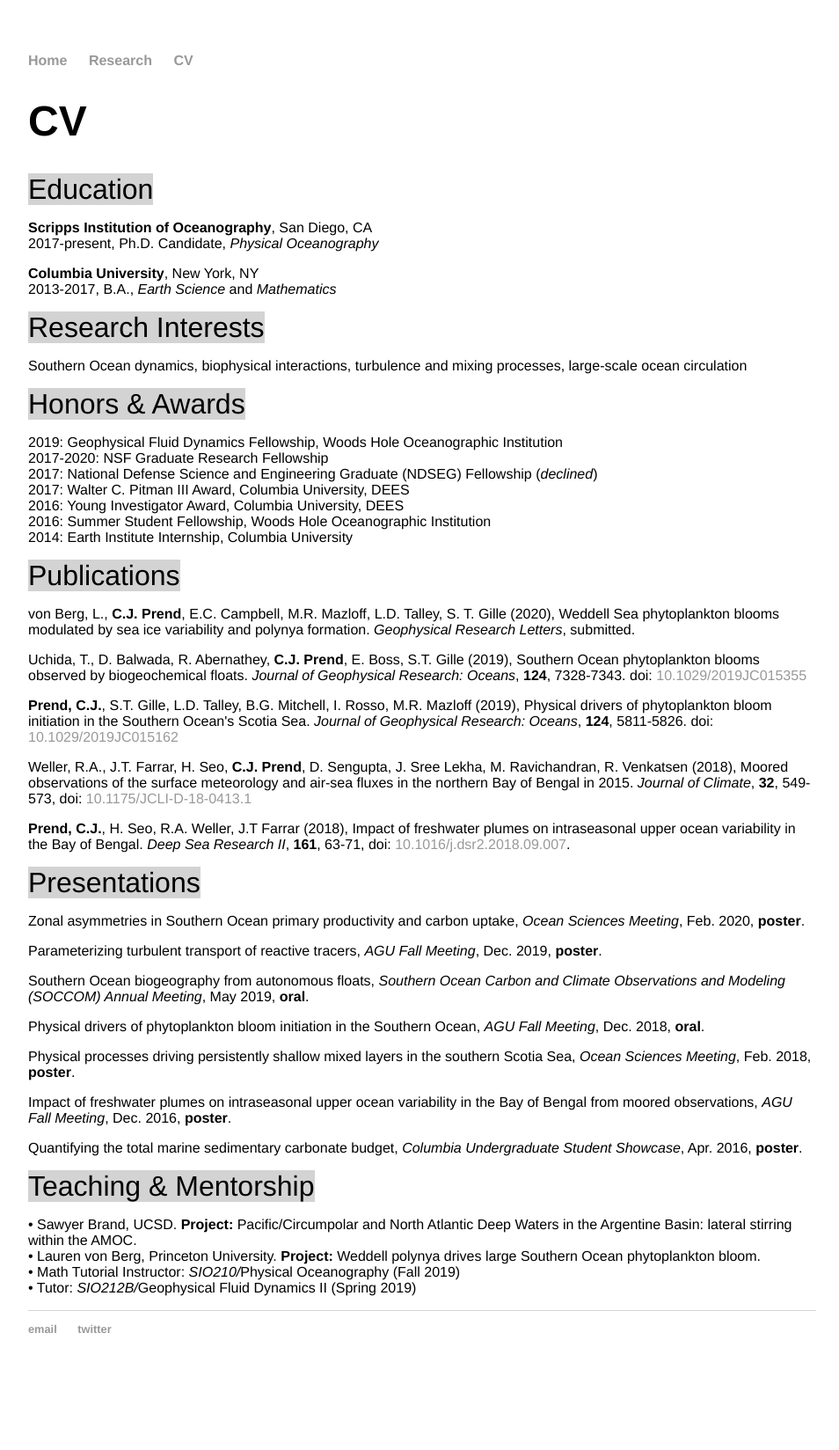
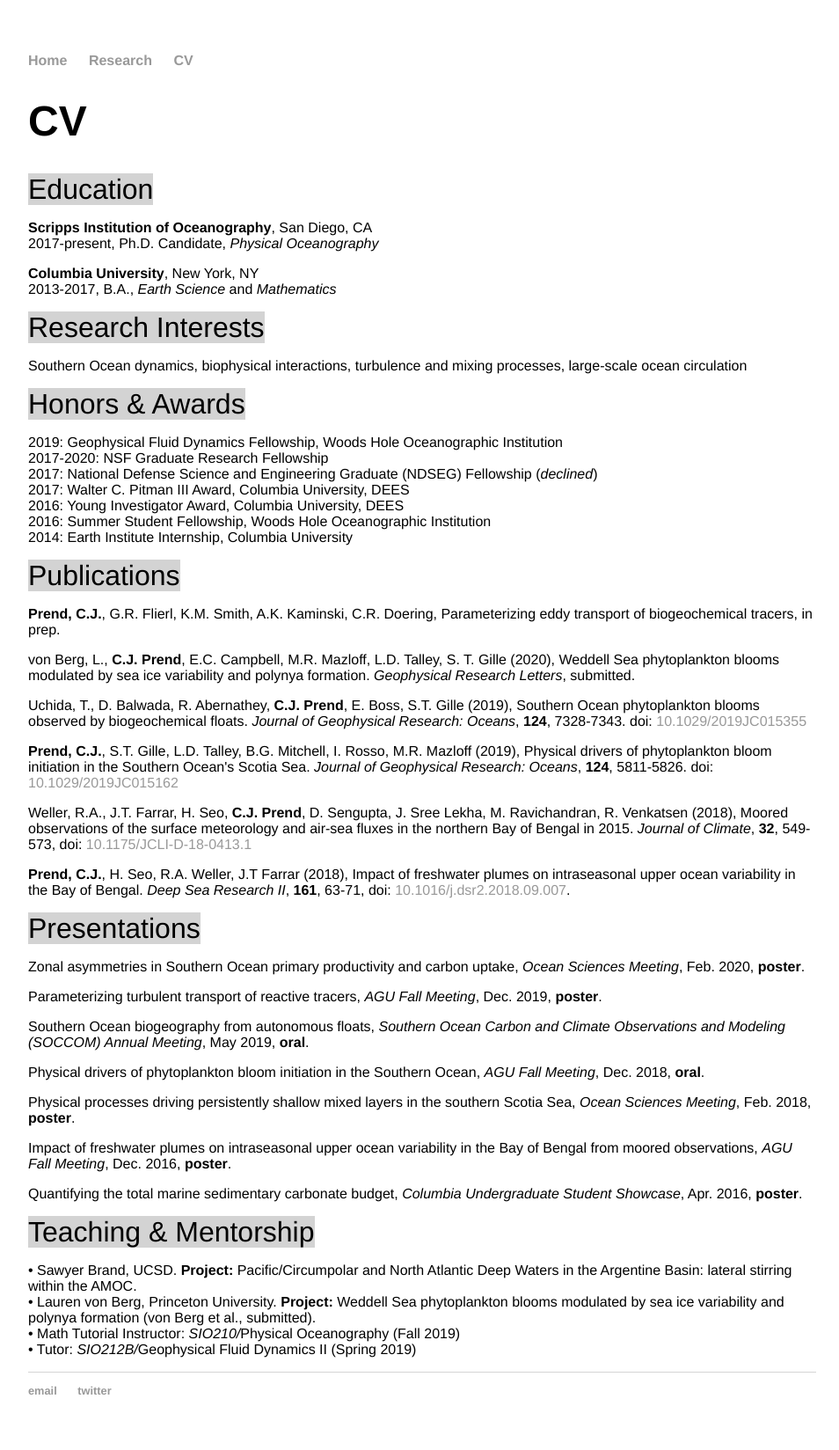
Before and after one commit to cprend/cprend.github.io, a Jekyll site: the page cv/index.html, which Jekyll copies as it is, in a window 1280 px wide. Shown: the whole page at 88% size, without its empty margins (160-1114 px from the left). Built offline with Jekyll 4.4.1, drawn with Linux system fonts in a browser that asks for light colours; before the commit the page ends 1578 px from its top, so only the background shows below that.

Commit message:
Update index.html

```diff
--- a/cv/index.html
+++ b/cv/index.html
@@ -33,6 +33,7 @@
 		2016: Summer Student Fellowship, Woods Hole Oceanographic Institution<br/>
 		2014: Earth Institute Internship, Columbia University</p>
 		<p1>Publications</p1>
+		<p><b>Prend, C.J.</b>, G.R. Flierl, K.M. Smith, A.K. Kaminski, C.R. Doering, Parameterizing eddy transport of biogeochemical tracers, in prep.</p>
 		<p>von Berg, L., <b>C.J. Prend</b>, E.C. Campbell, M.R. Mazloff, L.D. Talley, S. T. Gille (2020), Weddell Sea phytoplankton blooms modulated by sea ice variability and polynya formation.
 		<em>Geophysical Research Letters</em>, submitted.</p>
 		<p>Uchida, T., D. Balwada, R. Abernathey, <b>C.J. Prend</b>, E. Boss, S.T. Gille (2019), Southern Ocean phytoplankton blooms observed by biogeochemical floats.
@@ -55,7 +56,7 @@
 		<p>Quantifying the total marine sedimentary carbonate budget, <em>Columbia Undergraduate Student Showcase</em>, Apr. 2016, <b>poster</b>.</p>
 		<p1>Teaching & Mentorship</p1>
 		<p>• Sawyer Brand, UCSD. <b>Project:</b> Pacific/Circumpolar and North Atlantic Deep Waters in the Argentine Basin: lateral stirring within the AMOC.<br/>
-		• Lauren von Berg, Princeton University. <b>Project:</b> Weddell polynya drives large Southern Ocean phytoplankton bloom.<br/>
+		• Lauren von Berg, Princeton University. <b>Project:</b> Weddell Sea phytoplankton blooms modulated by sea ice variability and polynya formation (von Berg et al., submitted).<br/>
 		• Math Tutorial Instructor: <em>SIO210/</em>Physical Oceanography (Fall 2019)<br/>
 		• Tutor: <em>SIO212B/</em>Geophysical Fluid Dynamics II (Spring 2019)</p>
 </div><!-- /.blurb -->
```
